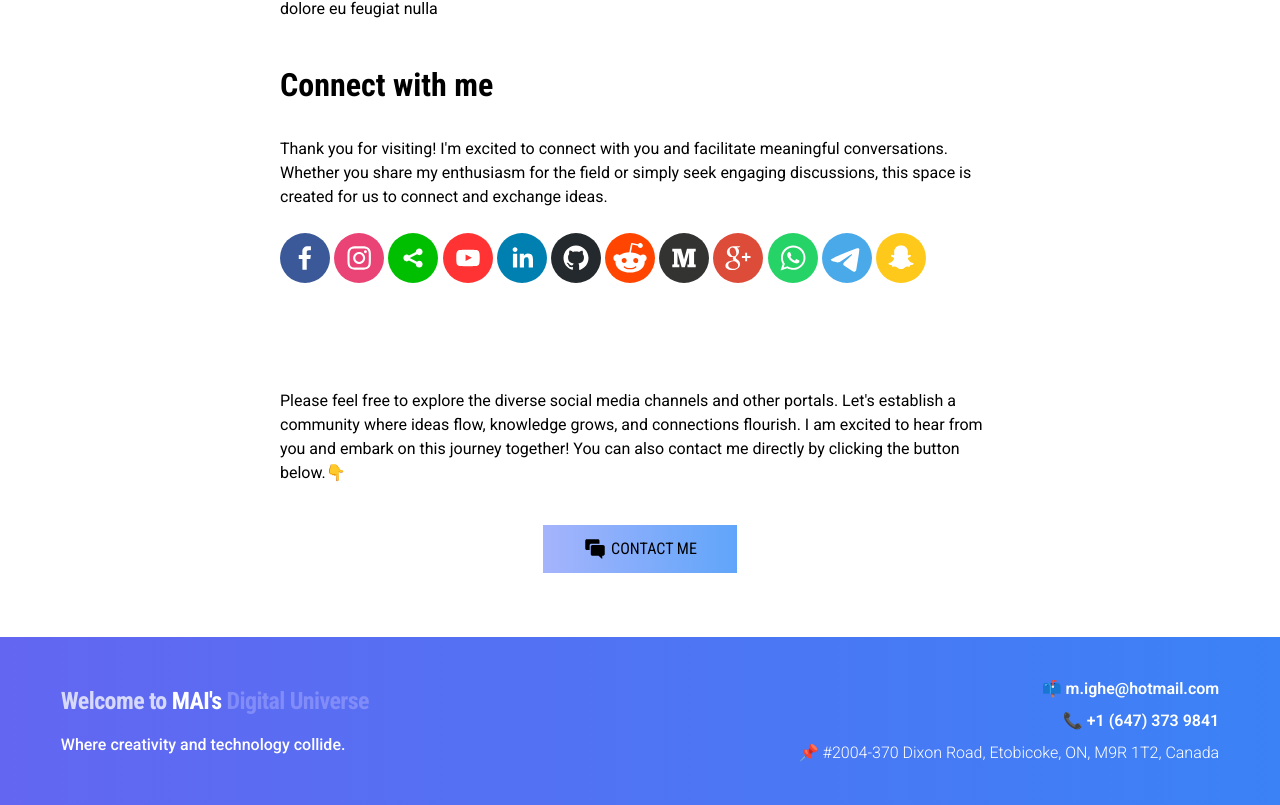
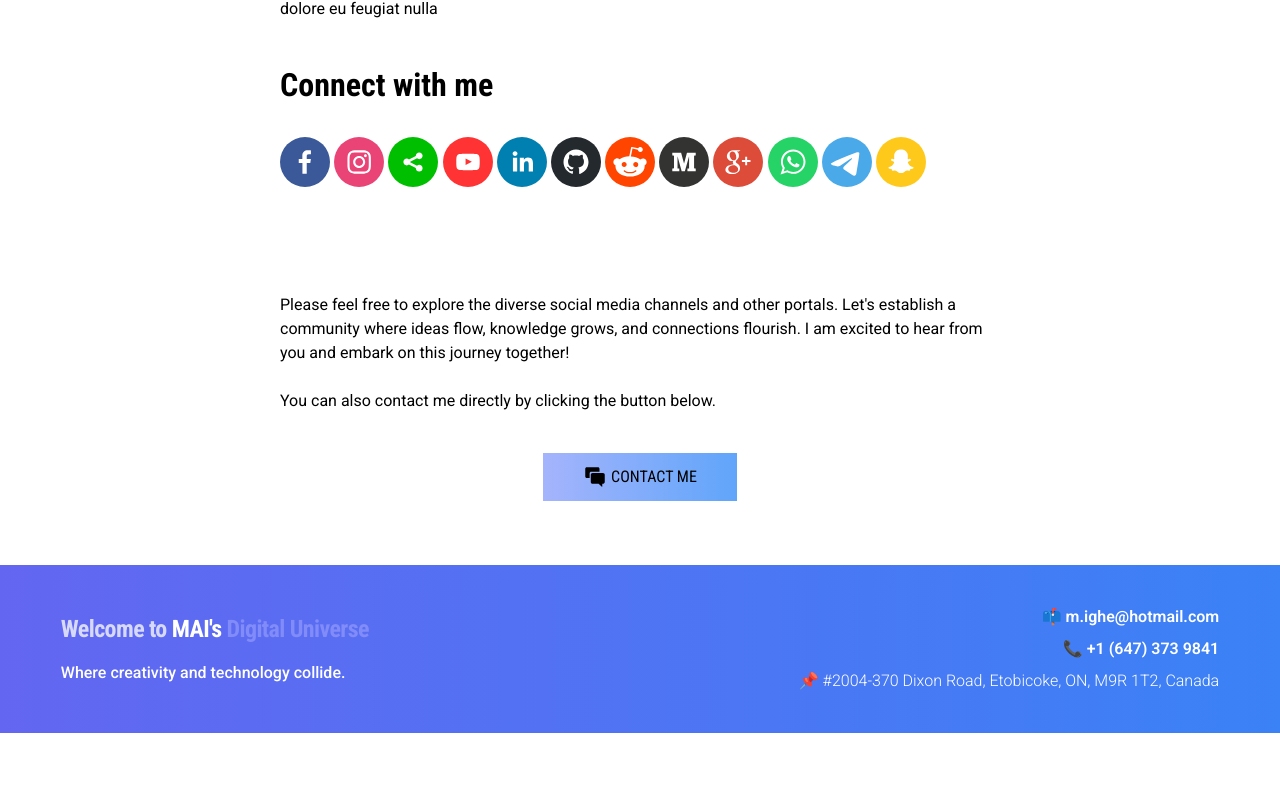
Before and after one commit to katarighe/my-portfolio-website, a React (Vite) app: page /about-me in a window 1280 px wide. Shown: the part 3225-4030 px from the top of the page. After the commit the page ends 3958 px from the top, so only its background shows below. Built offline with nearby package versions, Linux system fonts and the light colour scheme; some icons are missing.

Commit message:
Refine the page one last time

```diff
--- a/src/pages/AboutMe.jsx
+++ b/src/pages/AboutMe.jsx
@@ -396,13 +396,6 @@ function AboutMe() {
               Connect with me
             </h3>
             <br />
-            <p className="text-base whitespace-break-spaces font-robotoOriginal">
-              Thank you for visiting! I'm excited to connect with you and
-              facilitate meaningful conversations. Whether you share my
-              enthusiasm for the field or simply seek engaging discussions, this
-              space is created for us to connect and exchange ideas.
-            </p>
-            <br />
             <p className="whitespace-break-spaces">
               <SocialIcon
                 className="hover:scale-110 transition-transform duration-400"
@@ -501,8 +494,11 @@ function AboutMe() {
               Please feel free to explore the diverse social media channels and
               other portals. Let's establish a community where ideas flow,
               knowledge grows, and connections flourish. I am excited to hear
-              from you and embark on this journey together! You can also contact
-              me directly by clicking the button below.👇
+              from you and embark on this journey together!
+            </p>
+            <br />
+            <p className="text-base whitespace-break-spaces font-robotoOriginal">
+              You can also contact me directly by clicking the button below.
             </p>
           </article>
           <div className="flex flex-col justify-center items-center gap-10 mt-10 md:flex-row">
```
